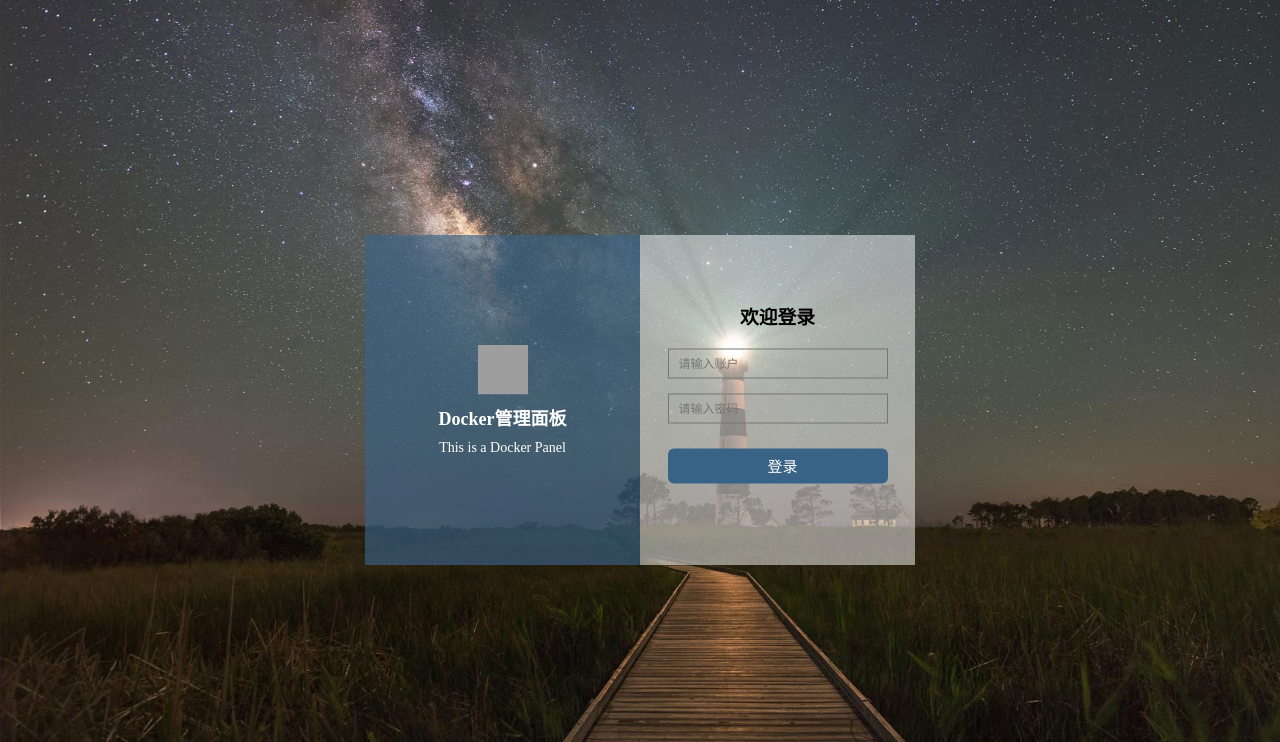
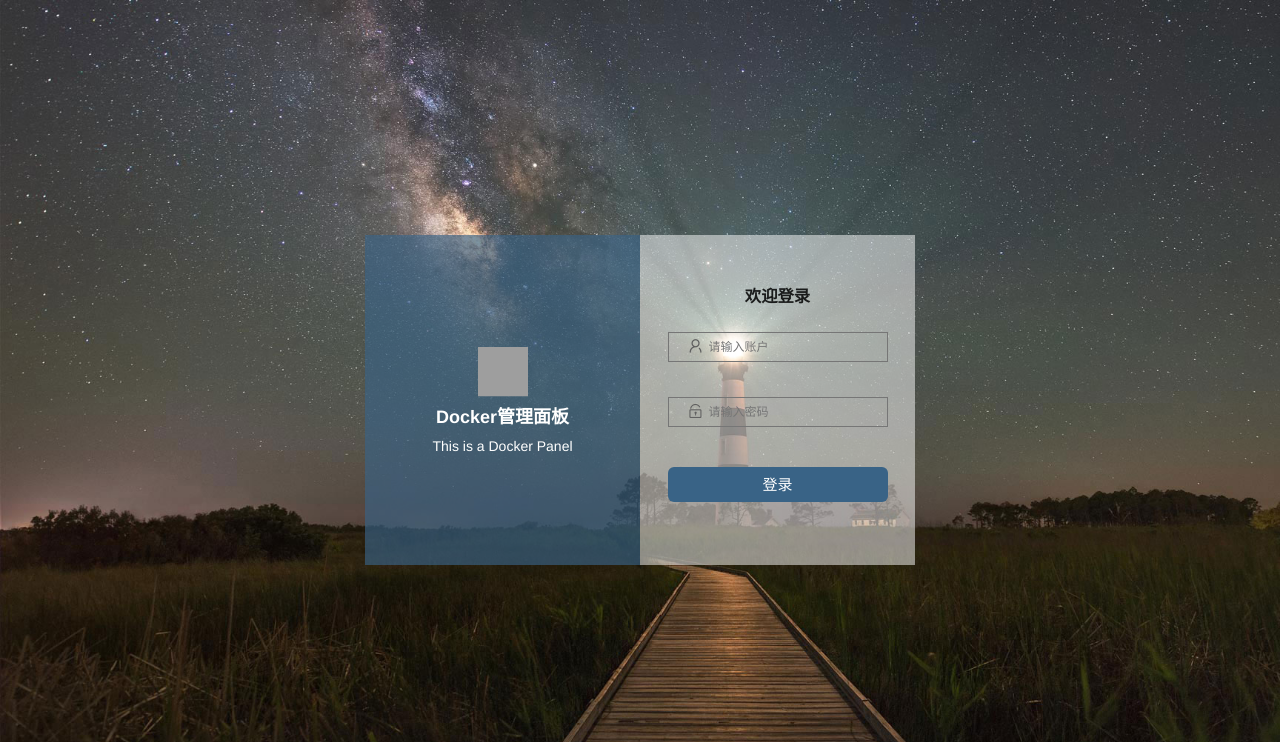
Before and after one commit to llody55/udocker, a Django app: page /apps/user_login/ in a window 1280 px wide. Shown: the top 742 px of the page. Run offline with Django 3.2, Linux system fonts and the light colour scheme; grey boxes are pictures that could not be loaded.

Commit message:
更新登录爷

```diff
--- a/templates/login.html
+++ b/templates/login.html
@@ -3,6 +3,7 @@
   <head>
     <meta charset="utf-8">
     <title>登录3</title>
+    <link href="/static/layui/css/layui.css" rel="stylesheet" />
     <style>
       * {
         margin: 0;
@@ -113,6 +114,24 @@
         font-size: 12px;
         color: #828282;
       }
+      .layui-input-wrap {
+        position: relative;
+      }
+
+      .layui-input-prefix {
+        position: absolute;
+        left: 10px; /* 根据图标大小调整 */
+        top: 50%;
+        transform: translateY(-50%);
+        color: #ccc; /* 图标颜色 */
+      }
+
+      input[type="text"],
+      input[type="password"] {
+        width: 100%; /* 宽度根据需要调整 */
+        padding-left: 40px; /* 根据图标大小调整 */
+        /* 其他样式 */
+      }
     </style>
   </head>
   <body>
@@ -129,13 +148,32 @@
         <form action="{% url 'user_login' %}" method="post" class="sign-in-form">
           {% csrf_token %}
           <h3>欢迎登录</h3>
-          <input type="text" id="username" name="username" placeholder="请输入账户"  required>
-          <input type="password" id="password" name="password" placeholder="请输入密码" required>
-          <input type="submit" class="loginBtn" value="登录"></button>
+          <div class="demo-login-container">
+            <div class="layui-form-item">
+              <div class="layui-input-wrap">
+                <div class="layui-input-prefix">
+                  <i class="layui-icon layui-icon-username"></i>
+                </div>
+                <input type="text" id="username" name="username" placeholder="请输入账户"  required>
+              </div>
+            </div>
+            <div class="layui-form-item">
+              <div class="layui-input-wrap">
+                <div class="layui-input-prefix">
+                  <i class="layui-icon layui-icon-password"></i>
+                </div>
+                <input type="password" id="password" name="password" placeholder="请输入密码" required>
+              </div>
+            </div>
+          </div>
+          <div class="layui-form-item">
+            <button type="submit" class="loginBtn">登录</button>
+          </div>
           <div class="social-media"><span style="color:red;">{{ msg }}</span></div>
           <!-- <p class="no">没有账号？立即注册</p> -->
         </form>
       </div>
     </div>
+    <script src="/static/layui/layui.js"></script>
   </body>
 </html>
```
